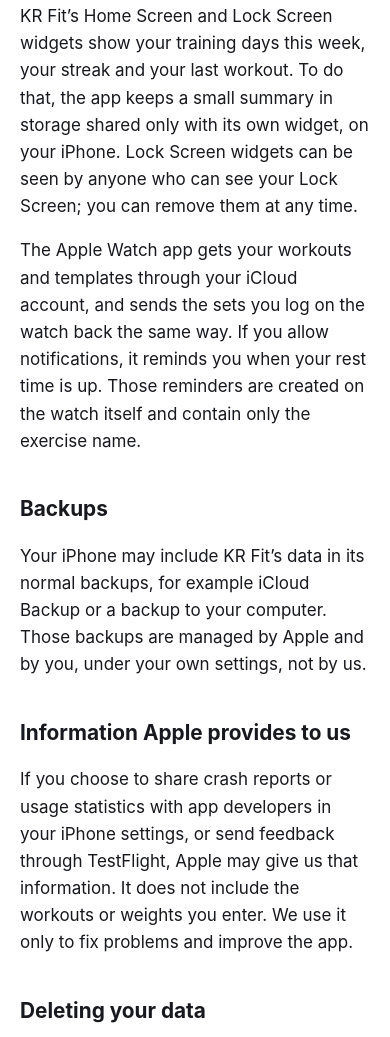
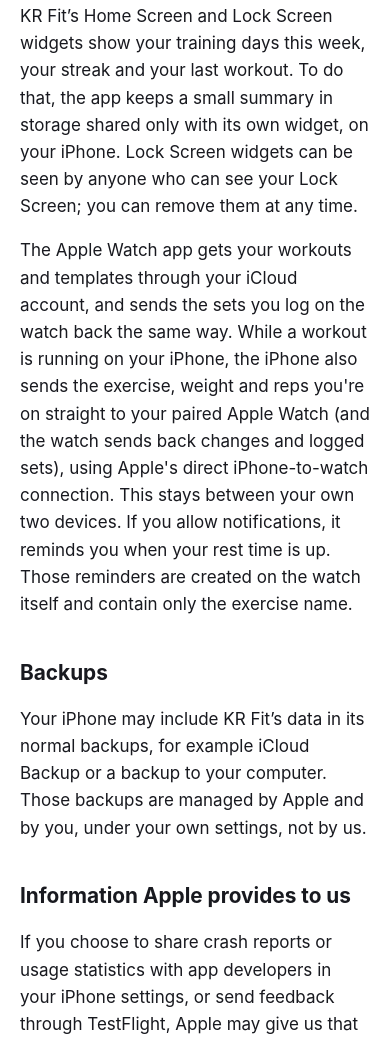
Before and after one commit to kennedyrobotics/kennedyrobotics.github.io, a plain HTML site: page krfit/privacy/index.html in a window 390 px wide. Shown: the part 2464-3501 px from the top of the page. Drawn offline with Linux system fonts and the light colour scheme.

Commit message:
KR Fit privacy and support: watch follows the iPhone's workout live
Co-Authored-By: Claude Opus 5.5 <noreply@anthropic.com>

```diff
--- a/krfit/privacy/index.html
+++ b/krfit/privacy/index.html
@@ -63,7 +63,9 @@
       iPhone. Lock Screen widgets can be seen by anyone who can see your Lock Screen; you can remove them at any
       time.</p>
     <p>The Apple Watch app gets your workouts and templates through your iCloud account, and sends the sets you
-      log on the watch back the same way. If you allow notifications, it reminds you when your rest time is up.
+      log on the watch back the same way. While a workout is running on your iPhone, the iPhone also sends the
+      exercise, weight and reps you're on straight to your paired Apple Watch (and the watch sends back changes and
+      logged sets), using Apple's direct iPhone-to-watch connection. This stays between your own two devices. If you allow notifications, it reminds you when your rest time is up.
       Those reminders are created on the watch itself and contain only the exercise name.</p>
 
     <h2>Backups</h2>
```
Also changed, not shown: krfit/index.html (+3 -1 lines).
